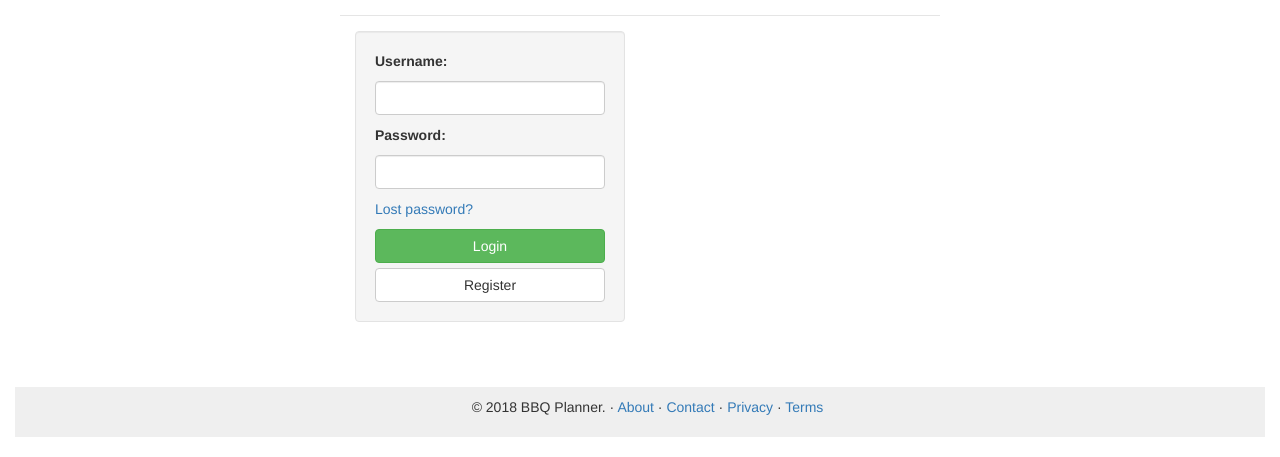
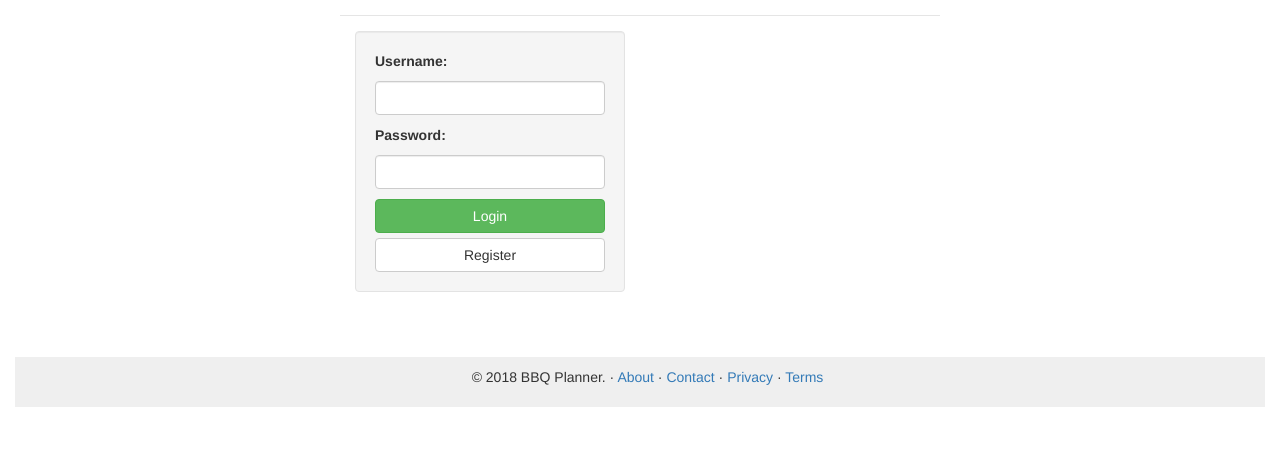
Before and after one commit to pouyaist/Traces_DjangoApp, a Django app: template bbq_planner/templates/registration/login.html in a window 1280 px wide. Shown: the part 143-600 px from the top of the page. Run offline with Django 3.2, Linux system fonts and the light colour scheme; the template is opened without the code that fills it: values that come from a table or form of the project are taken from there, others are empty; parts of the project's set-up code (start-up, migrations or seed data) failed here and were passed over; some libraries are stand-ins or nearby versions.

Commit message:
update urls for login logout

```diff
--- a/bbq_planner/bbq_planner/urls.py
+++ b/bbq_planner/bbq_planner/urls.py
@@ -19,7 +19,7 @@ from django.urls import path, include
 urlpatterns = [
     path('', include('home.urls')),
     path('admin/', admin.site.urls),
-    path('accounts/', include('django.contrib.auth.urls')),
+    #path('accounts/', include('django.contrib.auth.urls')),
     path('user/', include('user.urls')),
     path('events/', include('event.urls'))
 ]
--- a/bbq_planner/templates/registration/login.html
+++ b/bbq_planner/templates/registration/login.html
@@ -29,8 +29,6 @@
                                     <input type="password" name="password" required="" id="id_password">
                                     <span class="help-block"></span>
                                 </div>
-                                {# Assumes you setup the password_reset view in your URLconf #}
-                                <p><a href="{% url 'password_reset' %}">Lost password?</a></p>
                                 <div id="loginErrorMsg" class="alert alert-error hide">Wrong username or password</div>
                                 <button type="submit" class="btn btn-success btn-block">Login</button>
                                 <a href="{% url 'register'%}" class="btn btn-default btn-block">Register</a>
--- a/bbq_planner/user/urls.py
+++ b/bbq_planner/user/urls.py
@@ -1,8 +1,11 @@
 from django.urls import path, re_path
 from user.views import  AttendeeResources, register
+from django.contrib.auth import views as auth_views
 
 
 urlpatterns = [
+    re_path('^login/$', auth_views.login, name='login'),
+    re_path('^logout/$', auth_views.logout, {'next_page': '/'}, name='logout'),
     path('register/', register, name='register'),
     re_path('^attend/(?P<event_date>.+)/(?P<event_name>.+)$',
                 AttendeeResources.as_view(), name='attend'),
```
Also changed, not shown: bbq_planner/db.sqlite3.
